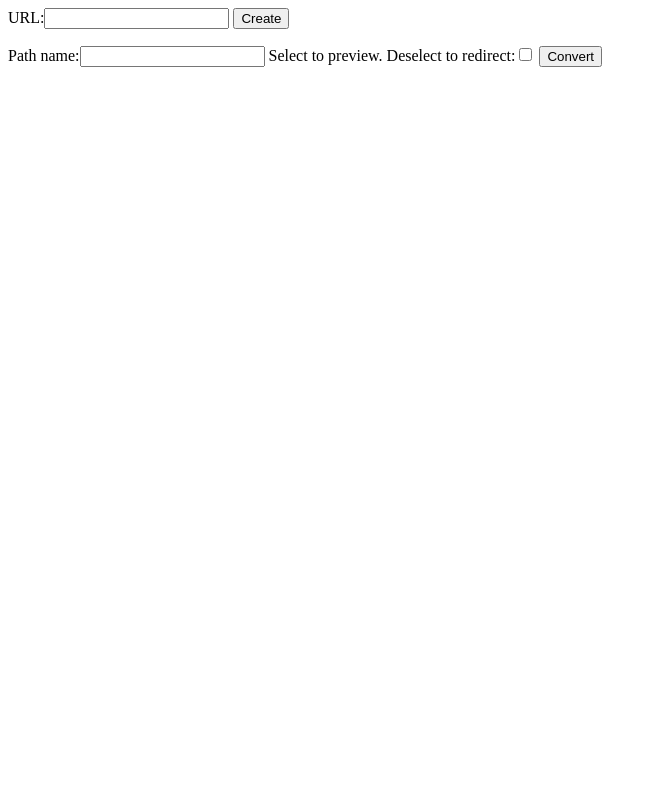
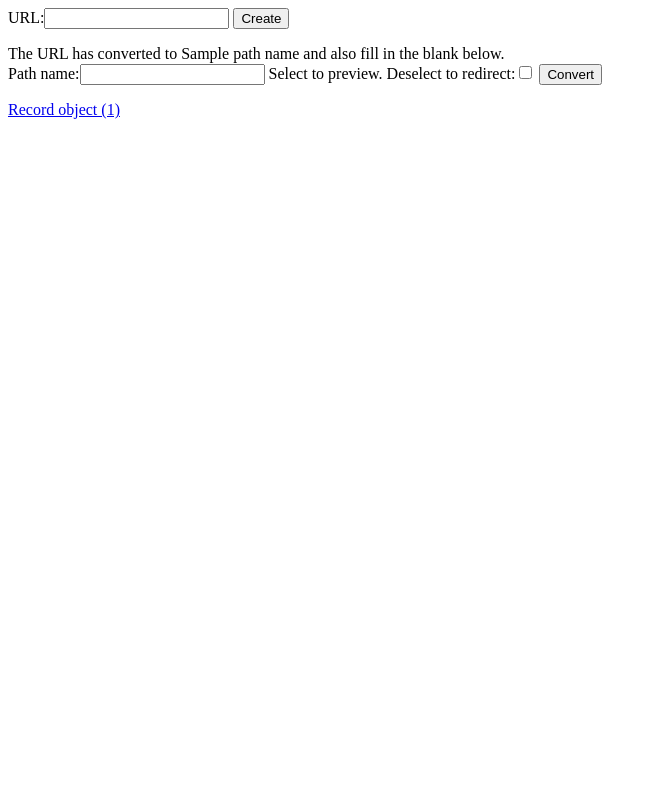
Before and after one commit to perplexedfingers/URLShortener, a Django app: template assignment/shorten_url/templates/index.html in a window 1280 px wide. Shown: the whole page, without its empty margins (0-657 px from the left). Run offline with Django 3.2, Linux system fonts and the light colour scheme; tables that the repository leaves empty hold one stand-in row (values such as "Sample post"); the template is opened without the code that fills it: values that come from a table or form of the project are taken from there, most other values are stand-ins (such as "Sample title", 1, 10 or a date in 2020).

Commit message:
Align view and test

```diff
--- a/assignment/shorten_url/forms.py
+++ b/assignment/shorten_url/forms.py
@@ -13,7 +13,7 @@ def validate_uppercase_only(value):
 class QueryForm(forms.Form):
     path_name = forms.CharField(label='Path name', max_length=5, min_length=5,
                                 validators=[validate_uppercase_only])
-    redirect_or_preview = forms.BooleanField(label='Select to preview. Deselect to redirect', required=False)
+    is_preview = forms.BooleanField(label='Select to preview. Deselect to redirect', required=False)
 
 
 class CreateForm(forms.Form):
--- a/assignment/shorten_url/templates/index.html
+++ b/assignment/shorten_url/templates/index.html
@@ -4,8 +4,15 @@
     <input type="submit" value="Create">
 </form>
 
+{% if path_name %}
+The URL has converted to {{ path_name }} and also fill in the blank below.
+{% endif %}
 
 <form action="{% url 'convert' %}" method="get">
     {{ query_form }}
     <input type="submit" value="Convert">
 </form>
+
+{% if url %}
+<a href={{ url }}>{{ url }}</a>
+{% endif %}
--- a/assignment/shorten_url/tests.py
+++ b/assignment/shorten_url/tests.py
@@ -41,7 +41,7 @@ def create_record(url):
 def test_redirect(client):
     test_url = 'http://test.io'
     record = create_record(test_url)
-    response = client.get(reverse('convert'), {'path_name': record.path_name, 'redirect_or_preview': True})
+    response = client.get(reverse('convert'), {'path_name': record.path_name, 'is_preview': False})
     assertRedirects(response, test_url, fetch_redirect_response=False)
 
 
@@ -49,7 +49,7 @@ def test_redirect(client):
 def test_preview(client):
     test_url = 'http://test.io'
     record = create_record(test_url)
-    response = client.get(reverse('convert'), {'path_name': record.path_name, 'redirect_or_preview': False})
+    response = client.get(reverse('convert'), {'path_name': record.path_name, 'is_preview': True})
     assertContains(response, test_url)
 
 
@@ -57,5 +57,5 @@ def test_preview(client):
 def test_create(client):
     test_url = 'http://test.io'
     response = client.post(reverse('create'), {'url': test_url})
-    path_name = response.content.decode('utf-8')
+    path_name = response.context['path_name']
     assert Record.objects.get(path_name=path_name)
```
Also changed, not shown: assignment/shorten_url/views.py (+13 -8 lines).
